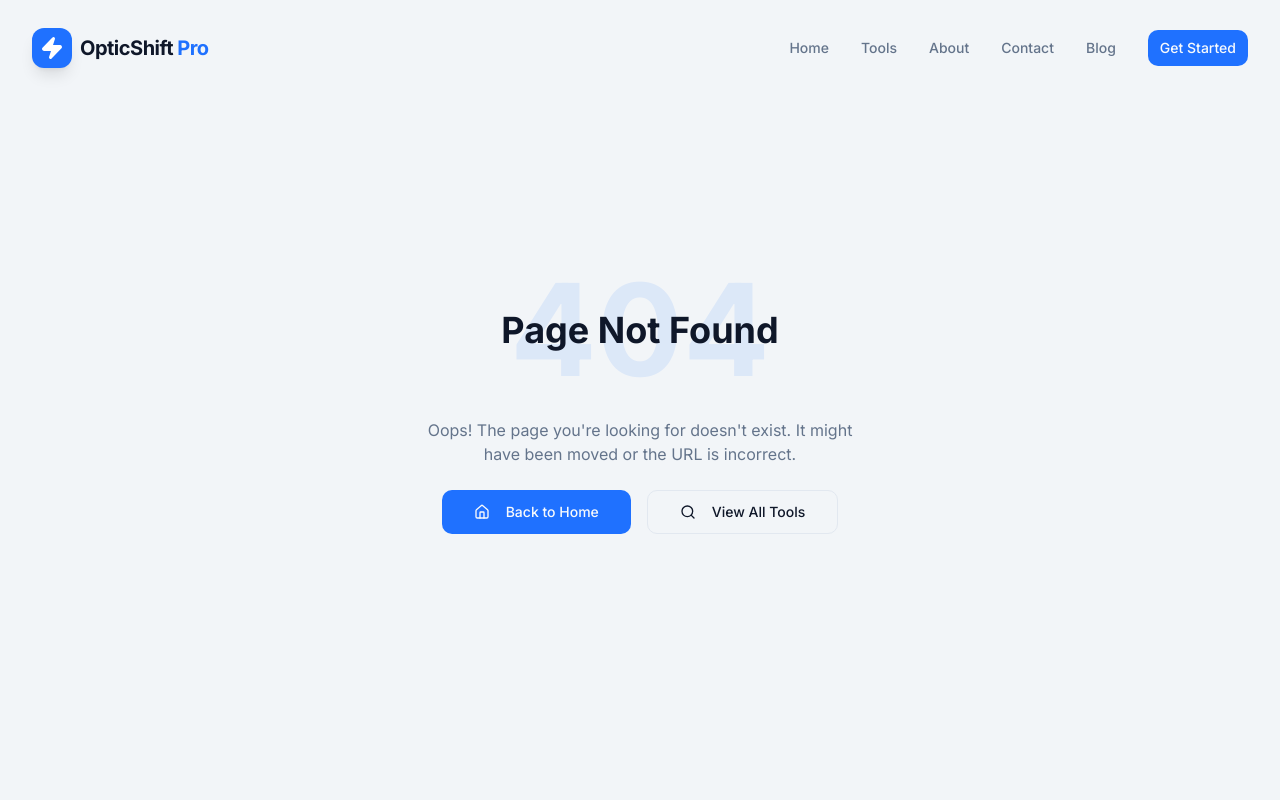
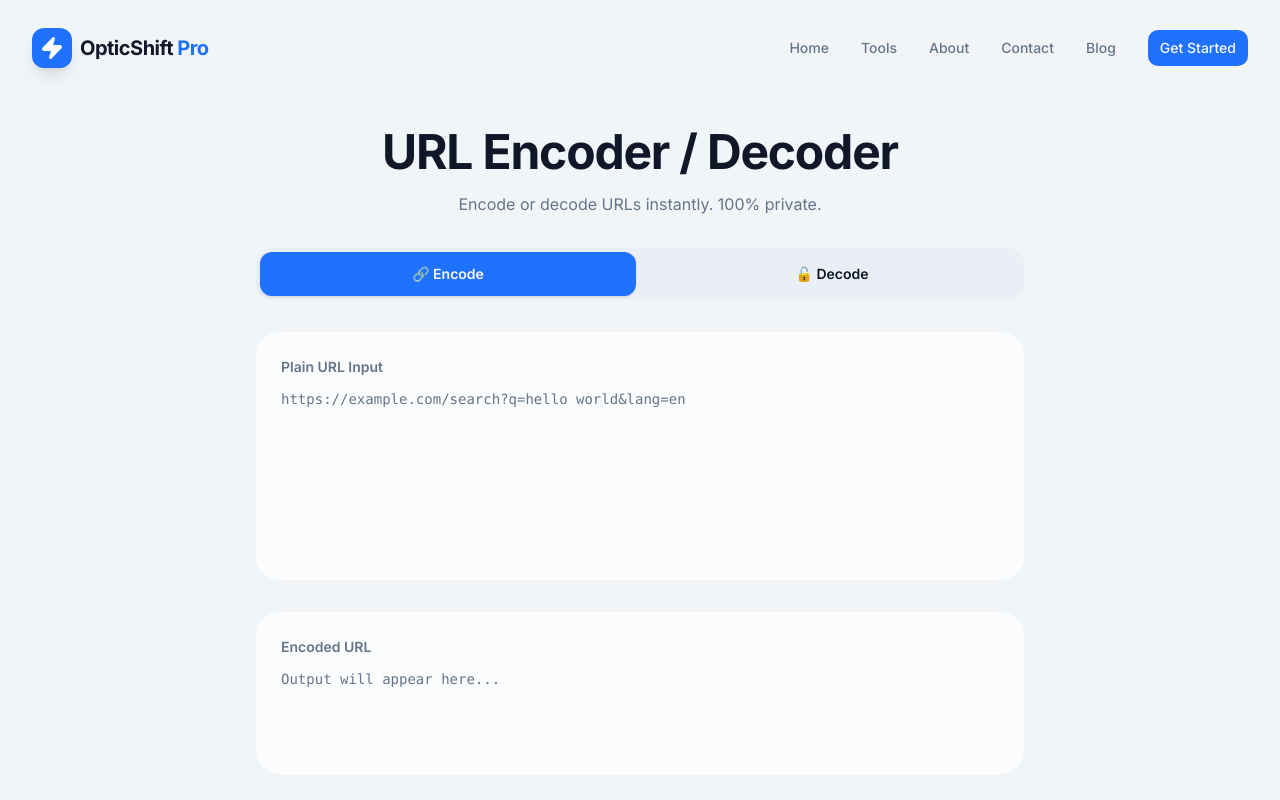
Before and after one commit to surajkumar122024-star/ok01, a Next.js app: page /tools/url-encoder in a window 1280 px wide. Before the commit this address had no page. Shown: the top 800 px of the page. Built offline with nearby package versions, Linux system fonts and the light colour scheme.

Commit message:
Add URL Encoder/Decoder page component

```diff
--- /dev/null
+++ b/src/app/tools/url-encoder/page.tsx
@@ -0,0 +1,10 @@
+import UrlEncoderClient from './UrlEncoderClient'
+
+export const metadata = {
+  title: 'URL Encoder/Decoder — OpticShift Pro',
+  description: 'Encode or decode URLs instantly in your browser. Free and private.',
+}
+
+export default function UrlEncoderPage() {
+  return <UrlEncoderClient />
+}
```
